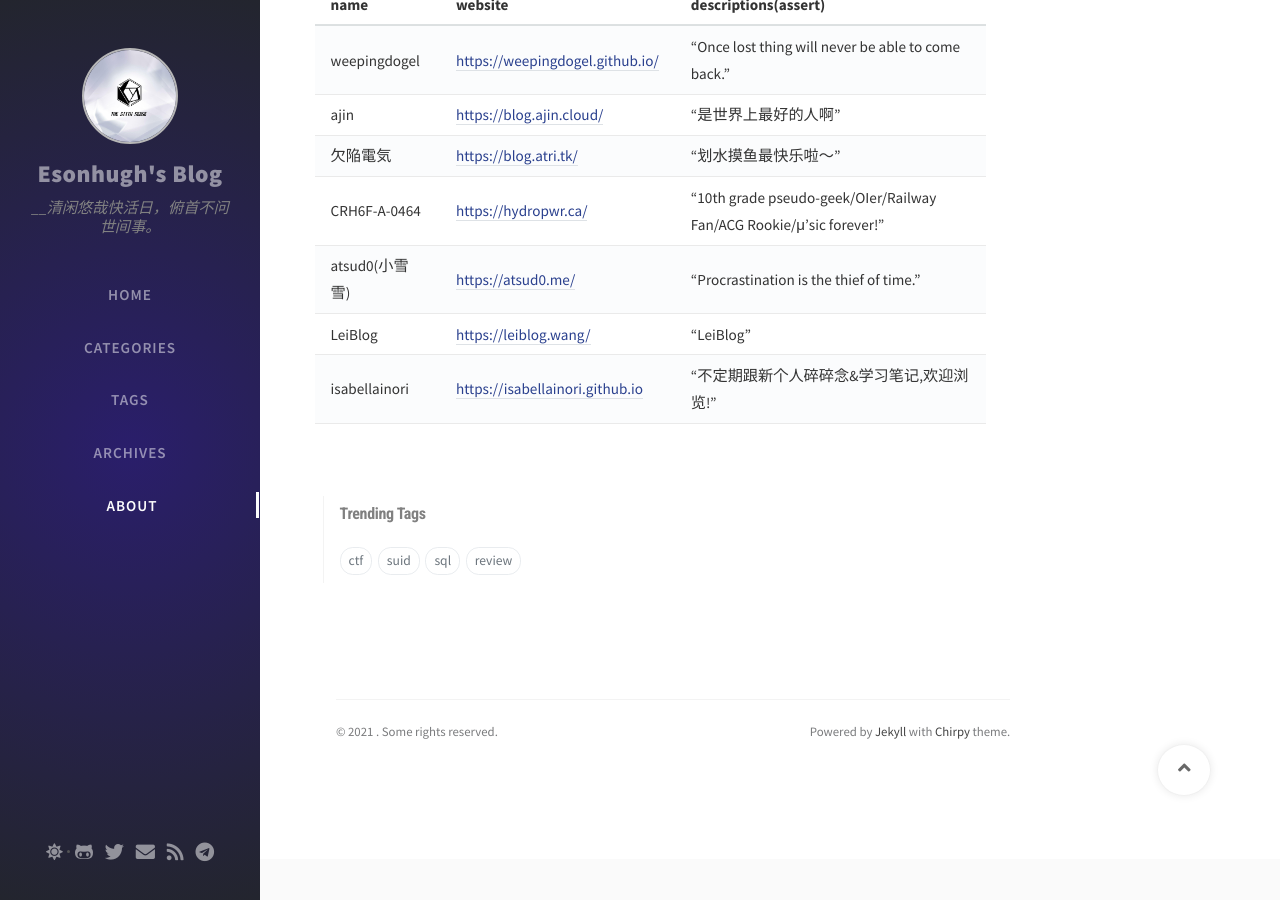
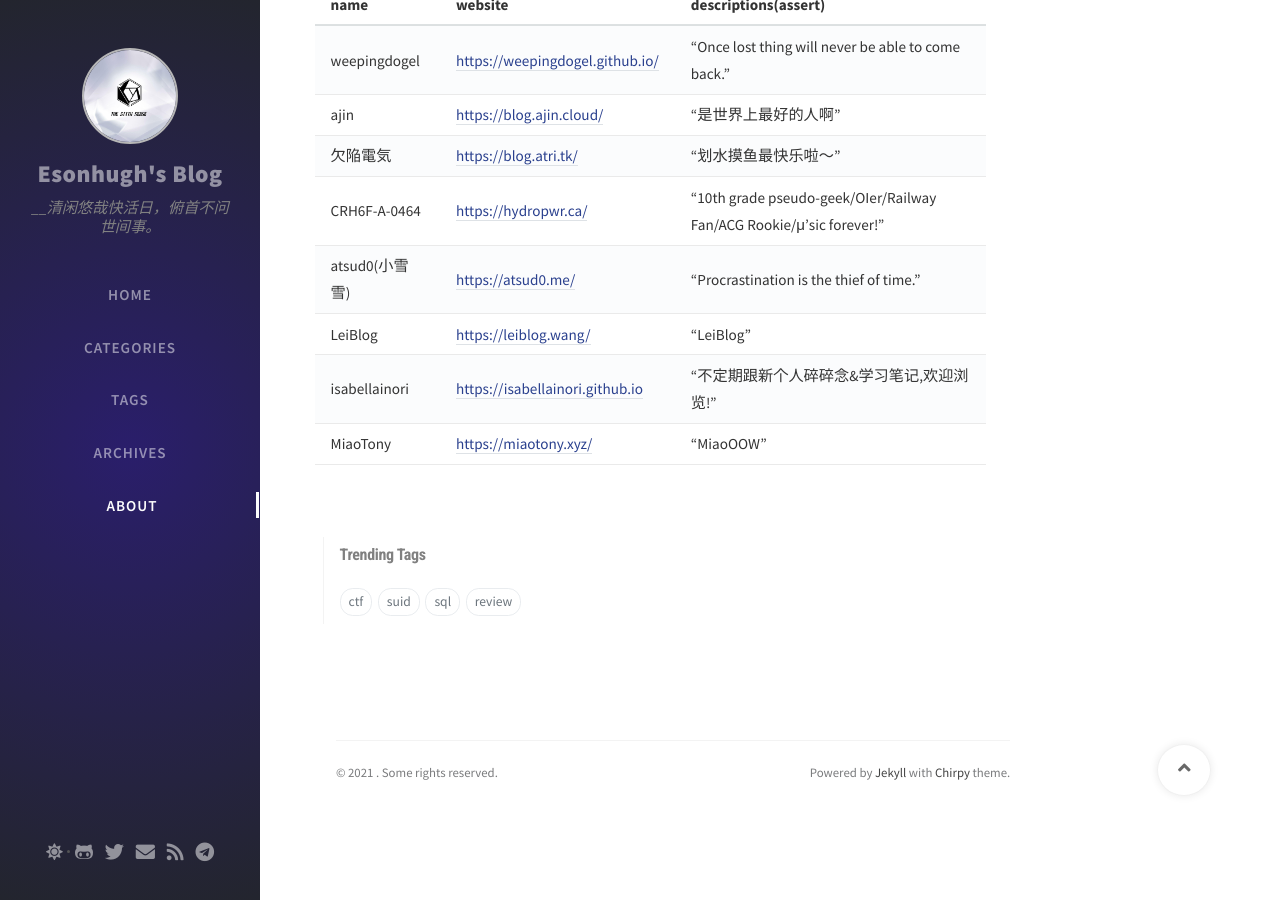
Before and after one commit to Hdu-ZhangYi/Hdu-ZhangYi.github.io, a Jekyll site: the page built from tabs/about.md, in a window 1280 px wide and 900 px high, scrolled down 2351 px. Built offline with Jekyll 4.4.1, drawn with Linux system fonts in a browser that asks for light colours; nearby versions of some CDN libraries; comment, search, counter and statistics services are not loaded.

Commit message:
friend link:

```diff
--- a/tabs/about.md
+++ b/tabs/about.md
@@ -131,6 +131,7 @@ CRH6F-A-0464|[https://hydropwr.ca/](https://hydropwr.ca/)|"10th grade pseudo-gee
 atsud0(小雪雪)|[https://atsud0.me/](https://atsud0.me/)|"Procrastination is the thief of time."
 LeiBlog|[https://leiblog.wang/](https://leiblog.wang/)|"LeiBlog"
 isabellainori|[https://isabellainori.github.io](https://isabellainori.github.io)|"不定期跟新个人碎碎念&学习笔记,欢迎浏览!"
+MiaoTony|[https://miaotony.xyz/](https://miaotony.xyz/)|"MiaoOOW"
 
 
 <!--
```
